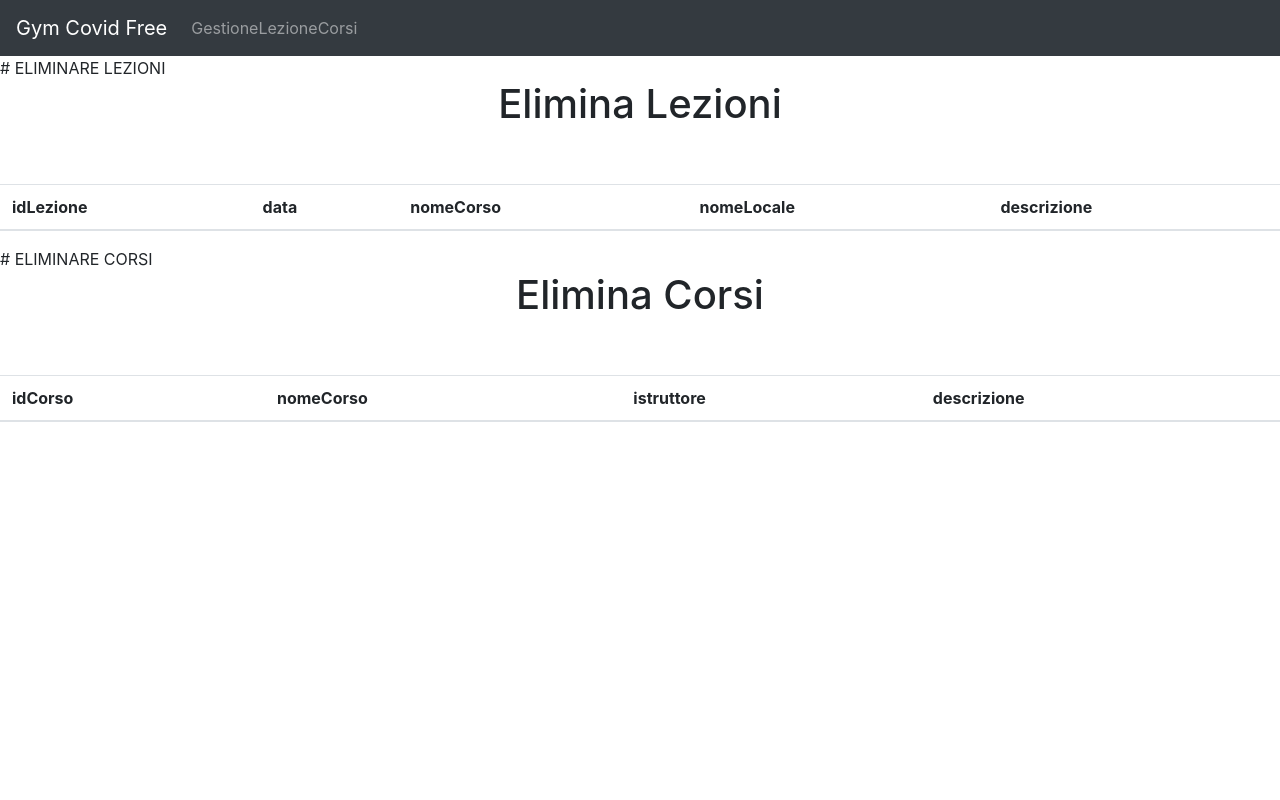
After one commit to ThomasBabato/University-project-BD, a Flask app: page /eliminaCorso in a window 1280 px wide. The commit adds this page. Run offline with Flask 2, Linux system fonts and the light colour scheme; lists and menus that the app fills with data are empty; parts of the project's set-up code (start-up, migrations or seed data) failed here and were passed over; some libraries are stand-ins or nearby versions.

Commit message:
Aggiornato impostazioni utenti loggsti ed inizio creazione area riservata per il gestore della palestra
1) Inserito form nelle impostazioni degli utenti dove possono inserire a sistema il risultato del tampone, insieme alla data dello stesso

2) Inserita riga per mostrare lo stato dell'ultimo tampone inserito

3) Creata pagina del gestore per eliminare interi corsi (lezioni comprese) e singole lezioni

```diff
--- a/app.py
+++ b/app.py
@@ -189,3 +189,50 @@ def effettuaPrenotazione():
     # effettuare una prenotazione della lezione, dall'html mi ritorna l'id della lezione da prenotare
     flash("prenotazione effettuata con successo")
     return
+
+
+# CARICA LA PAGINA DELLE IMPOSTAZIONI
+@app.route('/areaRiservata_impostazioni')
+# @login.required
+def areaRiservata_impostazioni():
+    # recuperare l'ultimo tampone effettuato dall'utente con data e risultato
+    # per passare il risultato si dovrebbe salvare il risultato della query in una variabile e poi passarla dentro a render_template insieme alla pagina html
+    return render_template("areaRiservata_impostazioni.html")
+
+
+# FUNZIONE PER INSERIRE IL RISULTATO DI UN TAMPONE
+@app.route('/inserisciRisultatoTampone', methods=['GET', 'POST'])
+# @login.required
+def inserisciRisultatoTampone():
+    # recureare le info dell'inserimento del tampone ed inviarla al db
+    flash("Inserimento avvenuto correttamente") #Messaggio a schermo che avvisa l'utente del corretto inserimento del risultato del tampone
+    return render_template("areaRiservata_importazioni.html")
+
+
+##############################
+# PAGINE PER GESTORE LOGGATO #
+##############################
+
+# per andare nella pagina di gestione Lezione e Corsi del Gestore
+@app.route("/areaRiservataGestore_gestioneLezioneCorsi.html")
+def areaRiservataGestore_gestioneLezioneCorsi():
+    return render_template("areaRiservataGestore_gestioneLezioneCorsi")
+
+# funzione eseguita quando si va ad eliminre una lezione sul pannello di gestione dei corsi del gestore
+@app.route("/eliminaLezione", methods=['GET', 'POST'])
+#@login.required
+def eliminaLezione():
+    # recuperare i dati passati dalla pagina web (basta l'id della lezione)
+    # e poi eliminare la lezione dal db
+    flash("Lezione eliminata con successo")
+    return render_template("areaRiservataGestore_gestioneLezioneCorsi.html")
+
+
+# funzione eseguita quando si va ad eliminre un corso sul pannello di gestione dei corsi del gestore
+@app.route("/eliminaCorso", methods=['GET', 'POST'])
+#@login.required
+def eliminaCorso():
+    # recuperare i dati passati dalla pagina web (basta l'id del corso)
+    # e poi eliminare la lezione dal db
+    flash("Corso eliminato con successo")
+    return render_template("areaRiservataGestore_gestioneLezioneCorsi.html")
--- /dev/null
+++ b/templates/areaRiservataGestore_gestioneLezioneCorsi.html
@@ -0,0 +1,103 @@
+{% extends "base.html" %}
+
+<!-- Links in the navbar -->
+{% block navbar %}
+<ul class="navbar-nav navbar-light">
+    <li class="nav-item">
+        <a class="nav-link" href="{{url_for('areaRiservataGestore_gestioneLezioneCorsi')}}">GestioneLezioneCorsi</a>
+    </li>
+    <!--  QUI SERVIREBBE UN TASTO LOGOUT - DA IMPLEMENTARE IN FASE DI FUSIONE CON IL BACKEND
+    <li class="nav-item">
+        <form class="form-inline my-2 my-lg-0" action="" method="post">
+
+            <input id="login" class="btn btn-light" type="submit" disabled name="Login" value="Login" />
+        </form>
+    </li>
+    -->
+</ul>
+{% endblock %}
+
+
+<!-- Block body -->
+{% block body %}
+# ELIMINARE LEZIONI
+<h1 align="center"> Elimina Lezioni </h1>
+<br><br>
+
+
+<div class="table-responsive table-responsive-data2">
+    <table class="table table-data2">
+        <thead>
+            <tr>
+                <th>idLezione</th>
+                <th>data</th>
+                <th>nomeCorso</th>
+                <th>nomeLocale</th>
+                <th>descrizione</th> <!-- relativa alla singola lezione -->
+            </tr>
+            <tbody>
+                <!-- ciclo per mostrare tutte le prenotazioni del cliente -->
+                {% for row in result %}
+                <tr class="tr-shadow">
+                    <td>{{row['idLezione']}}</td>
+                    <td>{{row['data']}}</td>
+                    <td>{{row['nomeCorso']}}</td>
+                    <td>{{row['nomeLocale']}}</td>
+                    <td>{{row['descrizione']}}</td>
+                    <td>
+                        <form class="form-inline" action="{{url_for('eliminaLezione')}}" method="post">
+                            <!-- Passaggio del codice del volo non visibile -->
+                            <input type="hidden" name="lezione" value="{{row['idLezione']}}" />
+                            <!-- Input per vedere i dettagli riguardanti un volo -->
+                            <input class="btn btn-outline-primary btn-lg" type="submit" name="EliminaLezione" value="EliminaLezione" />
+                        </form>
+                     </td>
+                </tr>
+                {% endfor %}
+
+            </tbody>
+        </thead>
+    </table>
+</div>
+
+
+# ELIMINARE CORSI
+<h1 align="center"> Elimina Corsi </h1>
+<br><br>
+
+
+<div class="table-responsive table-responsive-data2">
+    <table class="table table-data2">
+        <thead>
+            <tr>
+                <th>idCorso</th>
+                <th>nomeCorso</th>
+                <th>istruttore</th>
+                <th>descrizione</th> <!-- relativa alla singola lezione -->
+            </tr>
+            <tbody>
+                <!-- ciclo per mostrare tutte le prenotazioni del cliente -->
+                {% for row in result %}
+                <tr class="tr-shadow">
+                    <td>{{row['idCorso']}}</td>
+                    <td>{{row['nomeCorso']}}</td>
+                    <td>{{row['istruttore']}}</td>
+                    <td>{{row['descrizione']}}</td>
+                    <td>
+                        <form class="form-inline" action="{{url_for('eliminaCorso')}}" method="post">
+                            <!-- Passaggio del codice del volo non visibile -->
+                            <input type="hidden" name="lezione" value="{{row['idLezione']}}" />
+                            <!-- Input per vedere i dettagli riguardanti un volo -->
+                            <input class="btn btn-outline-primary btn-lg" type="submit" name="EliminaCorso" value="EliminaCorso" />
+                        </form>
+                     </td>
+                </tr>
+                {% endfor %}
+
+            </tbody>
+        </thead>
+    </table>
+</div>
+
+
+{% endblock %}
```
Also changed, not shown: templates/areaRiservata_impostazioni.html (+39 -0 lines).
